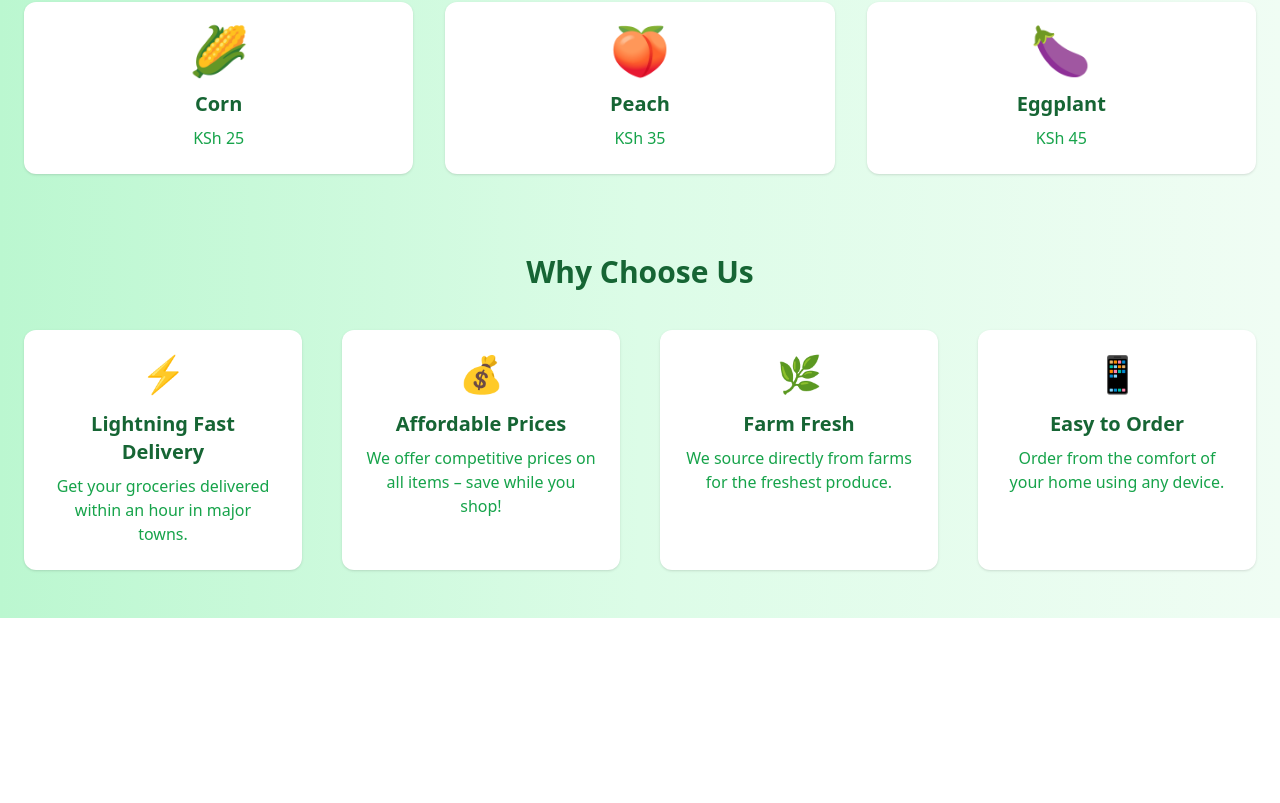
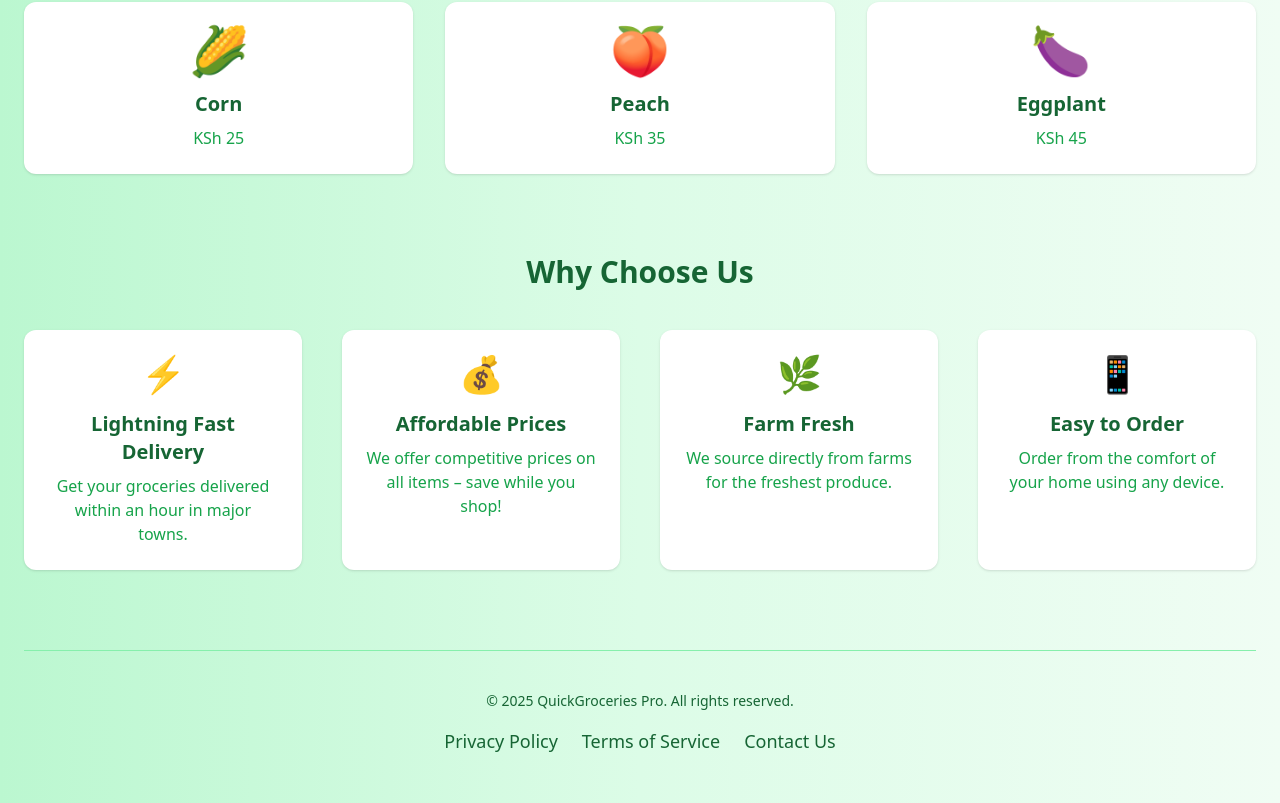
Before and after one commit to y123-cmd/quickgroceries-pro, a React (Create React App) app: page / in a window 1280 px wide. Shown: the part 1134-1937 px from the top of the page. Before the commit the page ends 1752 px from the top, so only its background shows below. Built offline with nearby package versions, Linux system fonts and the light colour scheme.

Commit message:
added features section and updated footer links

```diff
--- a/src/App.js
+++ b/src/App.js
@@ -82,6 +82,16 @@ function App() {
           ))}
         </div>
       </section>
+{/* Footer */}
+<footer className="mt-20 pt-10 border-t border-green-300 text-center text-green-800">
+  <p className="text-sm">&copy; {new Date().getFullYear()} QuickGroceries Pro. All rights reserved.</p>
+  <div className="mt-4 flex justify-center gap-6 text-lg">
+    <a href="/privacy-policy" className="hover:underline hover:text-green-600 transition">Privacy Policy</a>
+    <a href="/terms" className="hover:underline hover:text-green-600 transition">Terms of Service</a>
+    <a href="/contact" className="hover:underline hover:text-green-600 transition">Contact Us</a>
+  </div>
+</footer>
+
     </div>
   );
 }
```
